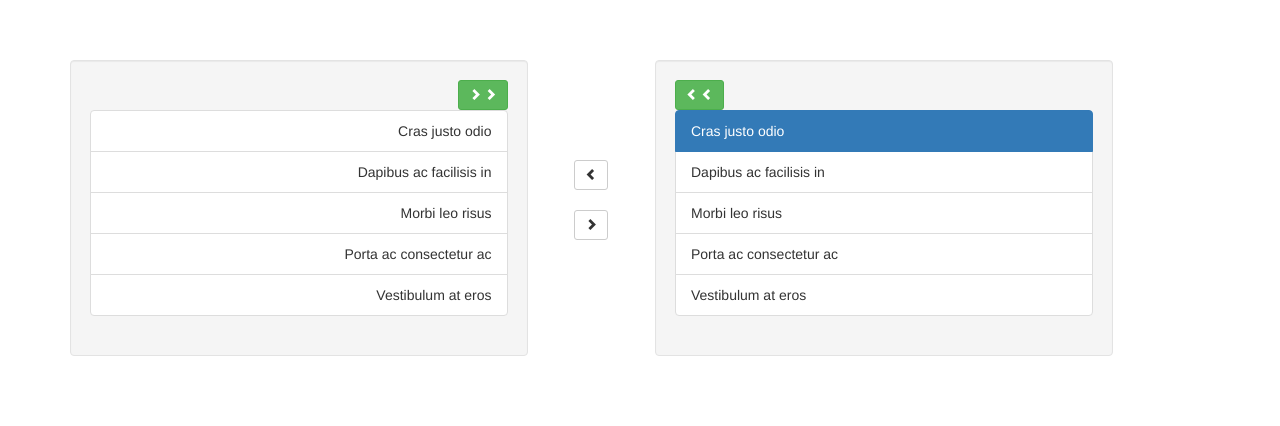
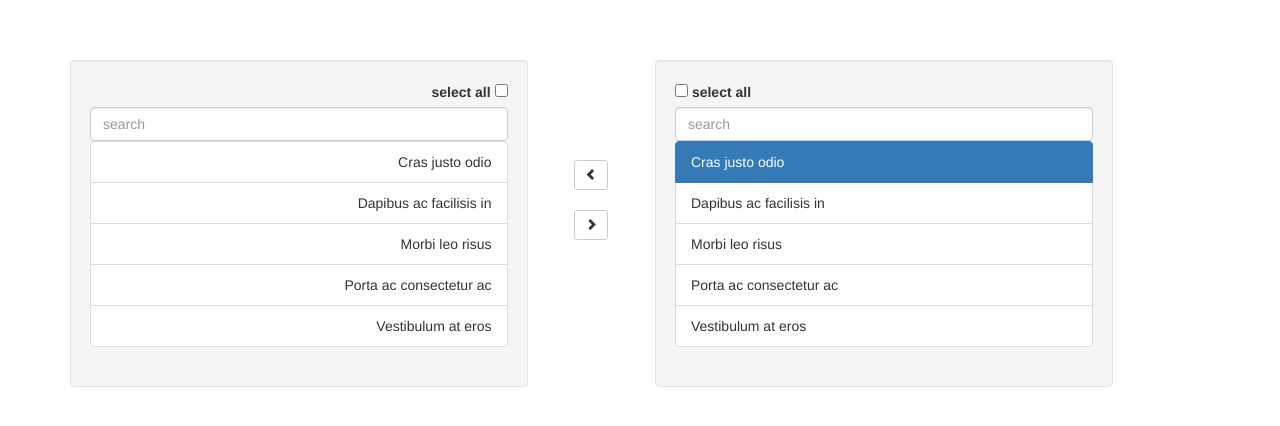
Before and after one commit to bbilginn/bootstrap-duallist, a plain HTML site: page index.html in a window 1280 px wide. Drawn offline with nearby package versions, Linux system fonts and the light colour scheme.

Commit message:
select all checkbox

```diff
--- a/index.html
+++ b/index.html
@@ -30,10 +30,10 @@
 
         <div class="list-left col-md-5">
             <div class="well text-right">
-                <button class="btn btn-success btn-sm">
-                    <span class="glyphicon glyphicon-chevron-right"></span>
-                    <span class="glyphicon glyphicon-chevron-right"></span>
-                </button>
+                <div>
+                    <label>select all <input type="checkbox" class="select-all-left" /></label>
+                    <input type="text" name="SearchDualList" class="form-control" placeholder="search" />
+                </div>
                 <ul class="list-group">
                     <li class="list-group-item">Cras justo odio</li>
                     <li class="list-group-item">Dapibus ac facilisis in</li>
@@ -56,10 +56,10 @@
 
         <div class="list-right col-md-5">
             <div class="well">
-                <button class="btn btn-success btn-sm">
-                    <span class="glyphicon glyphicon-chevron-left"></span>
-                    <span class="glyphicon glyphicon-chevron-left"></span>
-                </button>
+                <div>
+                    <label><input type="checkbox" class="select-all-right" /> select all</label>
+                    <input type="text" name="SearchDualList" class="form-control" placeholder="search" />
+                </div>
                 <ul class="list-group">
                     <li class="list-group-item active">Cras justo odio</li>
                     <li class="list-group-item">Dapibus ac facilisis in</li>
@@ -117,6 +117,14 @@
                 }
             });
 
+            $('.select-all-left, .select-all-right').click(function () {
+                var $checkBox = $(this);
+                if ($checkBox.is(':checked')) {
+                    $checkBox.closest('.well').find('ul li:not(.active)').addClass('active');
+                } else {
+                    $checkBox.closest('.well').find('ul li.active').removeClass('active');
+                }
+            });
 
         });
 
```
